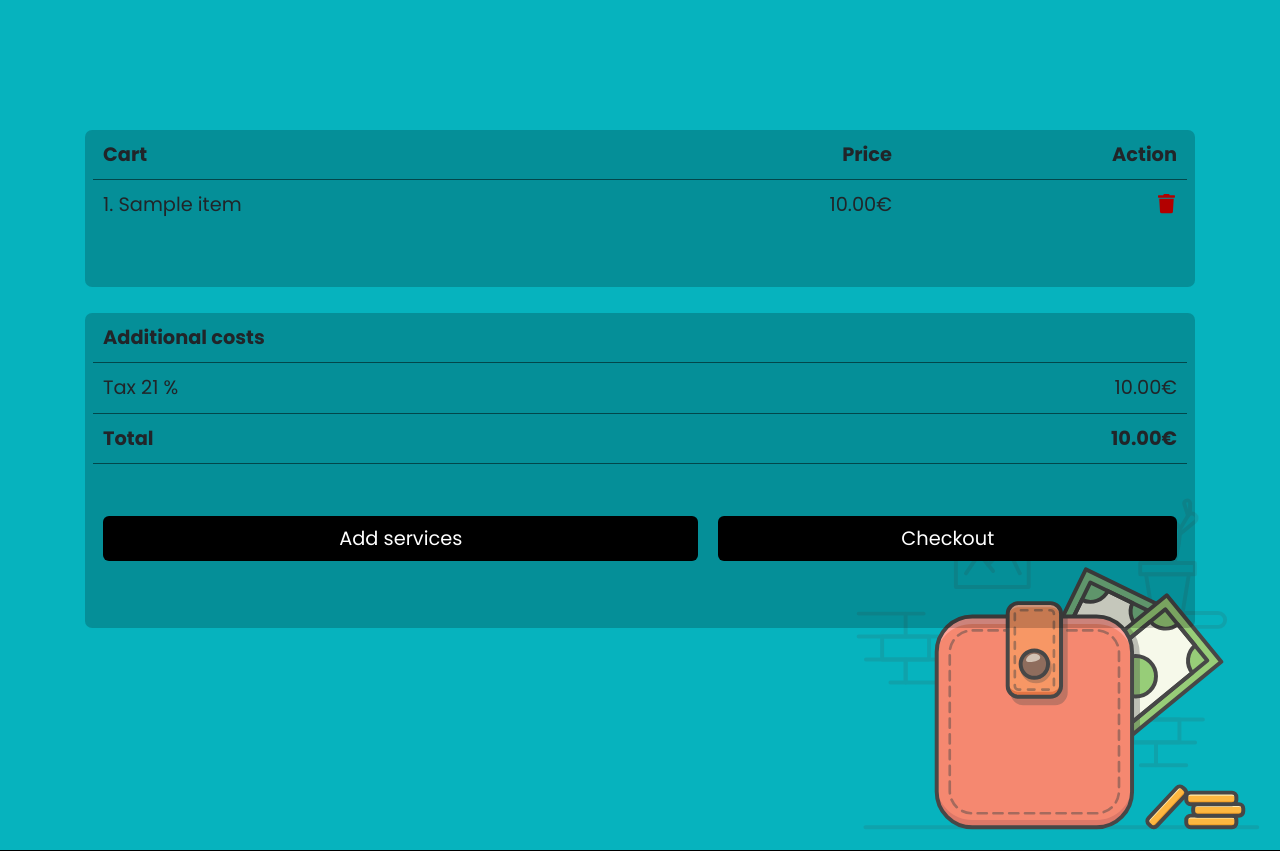
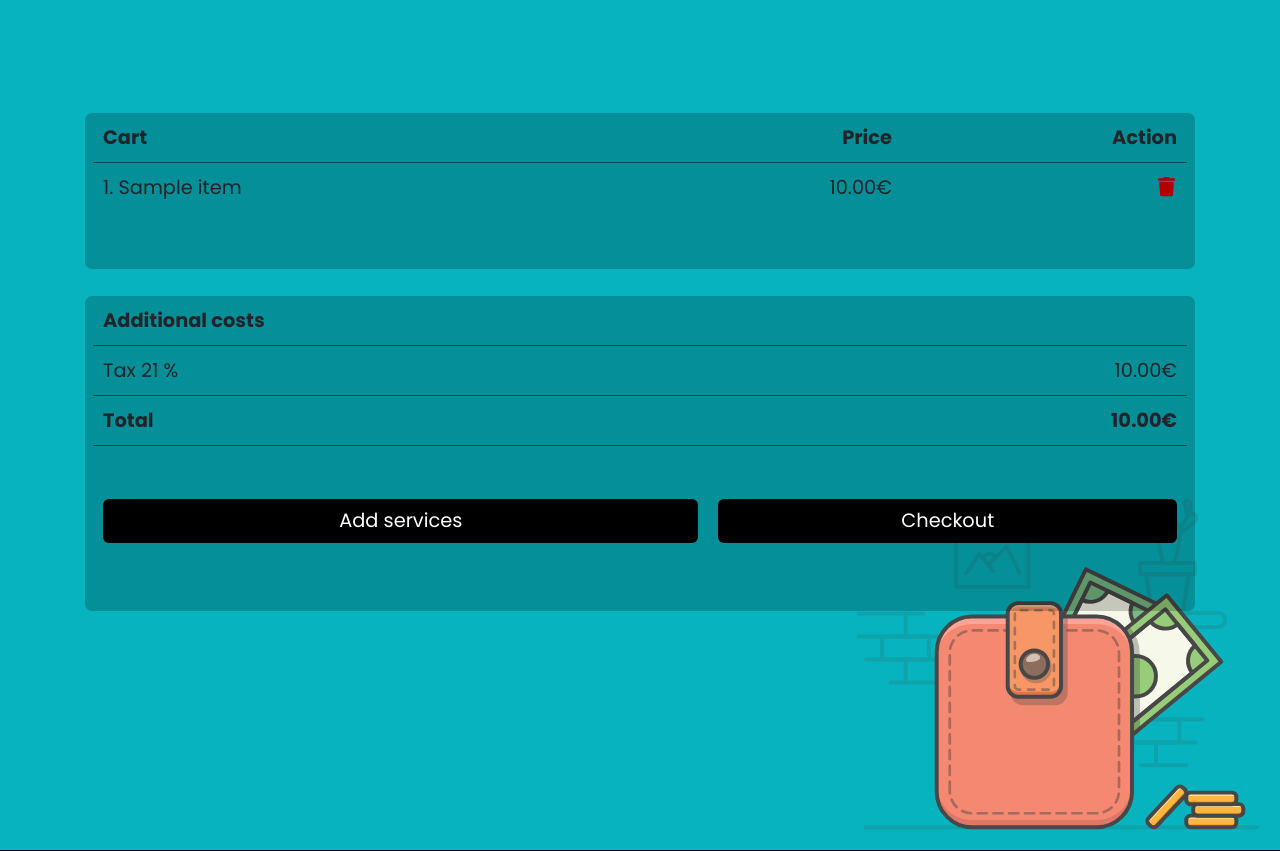
Before and after one commit to D1ang/Silkscreenservice, a Django app: template orders/templates/orders/cart.html in a window 1280 px wide. Shown: the top 851 px of the page. Run offline with Django 3.2, Linux system fonts and the light colour scheme; tables that the repository leaves empty hold one stand-in row (values such as "Sample post"); the template is opened without the code that fills it: values that come from a table or form of the project are taken from there, most other values are stand-ins (such as "Sample title", 1, 10 or a date in 2020); parts of the project's set-up code (start-up, migrations or seed data) failed here and were passed over; some libraries are stand-ins or nearby versions.

Commit message:
Removed some whitespace from the top on the cart

```diff
--- a/orders/templates/orders/cart.html
+++ b/orders/templates/orders/cart.html
@@ -4,7 +4,7 @@
 
 <!--Cart-->
 <section id="cart">
-  <div class="container pt-3">
+  <div class="container">
     <div class="cart-container mt-5 ">
       <table class="nowrap table table-sm height-fix">
         <thead>
```
